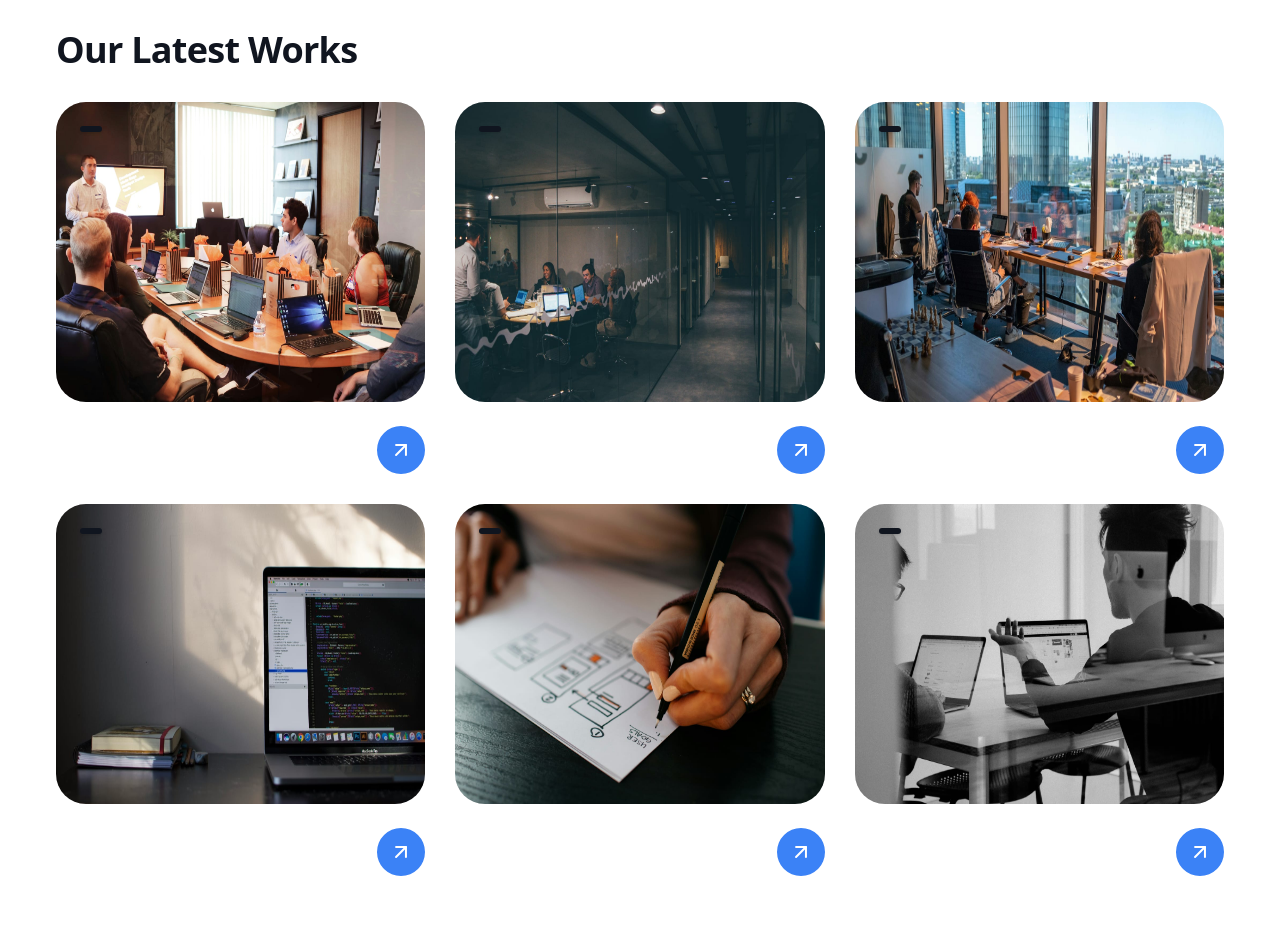
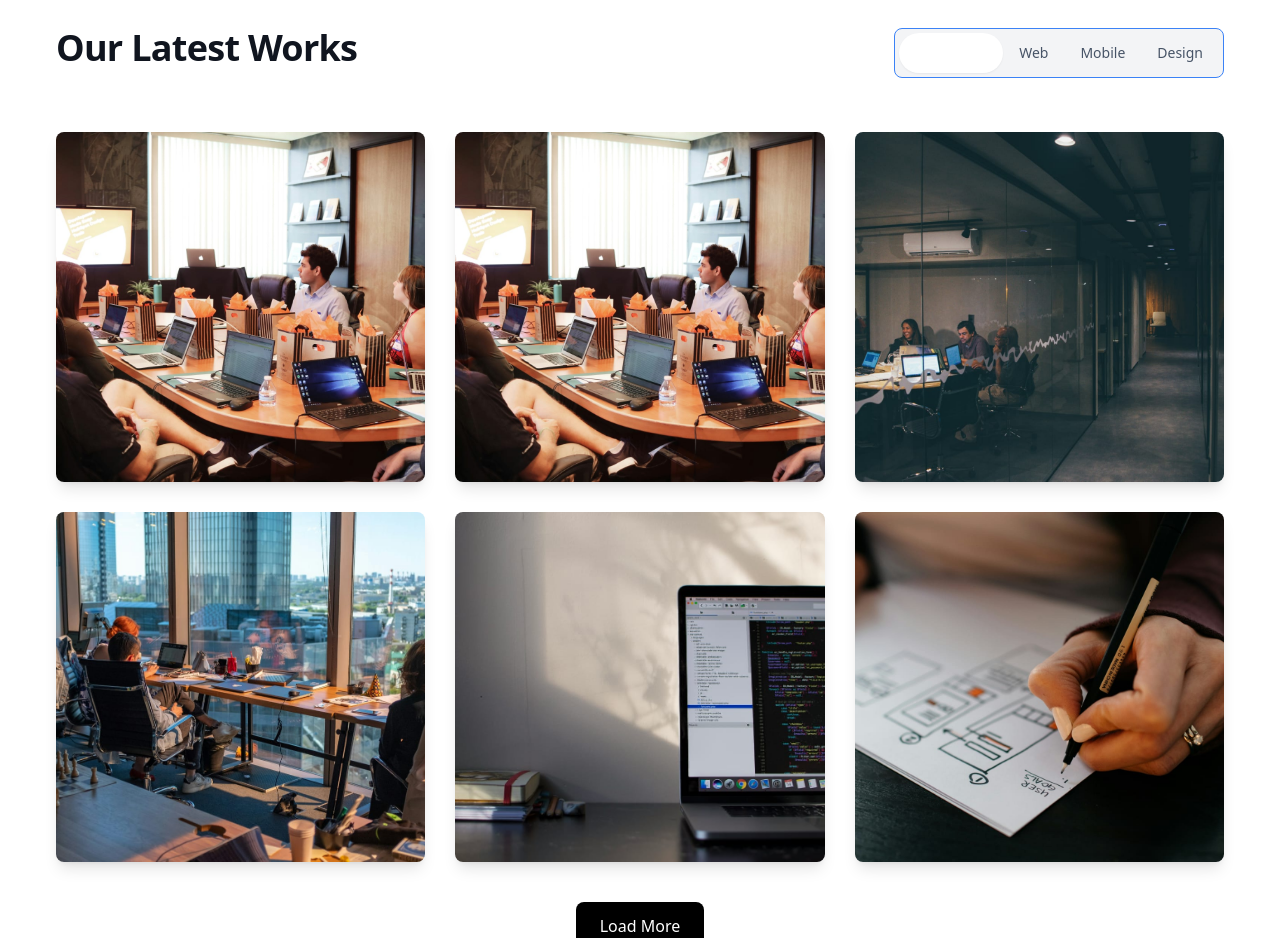
Before and after one commit to tanzil8/Softwarehouse-Websit, a Next.js app: page / in a window 1280 px wide. Shown: the part 1420-2358 px from the top of the page. Built offline with nearby package versions, Linux system fonts and the light colour scheme.

Commit message:
90% portfolio comp

```diff
--- a/components/Contact2.jsx
+++ b/components/Contact2.jsx
@@ -2,7 +2,7 @@ import React, { useState, useEffect } from "react";
 import { useForm, ValidationError } from "@formspree/react";
 import AnimatedText from "./AnimatedText";
 import Image from "next/image";
-import { FaCheckCircle, FaPhone, FaEnvelope, FaMapMarkerAlt } from "react-icons/fa";
+import { FaCheckCircle, FaPhone, FaEnvelope, FaMapMarkerAlt, FaVoicemail } from "react-icons/fa";
 import Header from './Header';
 import Footer from './Footer';
 
@@ -62,40 +62,40 @@ const Contact2 = () => {
             {/* Address Section */}
            <div className="flex flex-col md:flex-row gap-8 mb-16">
                          <div className="flex-1 bg-gray-100 p-8 rounded-lg text-gray-800 shadow-md">
-                           <h3 className="text-xl font-bold mb-6 text-[#4b909f]">HEAD OFFICE</h3>
+                           <h3 className="text-xl font-bold mb-6 text-[#4b909f]">My info</h3>
                            <div className="space-y-4">
                              <div className="flex gap-4">
                                <FaMapMarkerAlt className="text-[#4b909f] mt-1 flex-shrink-0" />
-                               <p>Gulshan e iqbal</p>
+                               <p>Orangi town karachi</p>
                              </div>
                              <div className="flex gap-4">
                                <FaPhone className="text-[#4b909f] mt-1 flex-shrink-0" />
                                <div>
 
-                                 <p>Mobile:+(92) 3132662793</p>
+                                 <p>Mobile:+(92) 3701249772</p>
                                </div>
                              </div>
                              <div className="flex gap-4">
                                <FaEnvelope className="text-[#4b909f] mt-1 flex-shrink-0" />
-                               <p>umerkhan8028@gmail.com</p>
+                               <p>khantanzil383@gmail.com</p>
                              </div>
                            </div>
                          </div>
 
               <div className="flex-1 bg-gray-100 p-8 rounded-lg text-gray-800 shadow-md">
-                <h3 className="text-xl font-bold mb-6 text-[#4b909f]">BRANCH OFFICES</h3>
+                <h3 className="text-xl font-bold mb-6 text-[#4b909f]">Another info</h3>
                 <div className="space-y-4">
                   <div className="flex gap-4">
                     <FaMapMarkerAlt className="text-[#4b909f] mt-1 flex-shrink-0" />
                     <div>
-                      <p className="font-medium mb-2">Gulshan e iqbal</p>
+                      <p className="font-medium mb-2">Orangi town Iqbal market</p>
                       <p></p>
                     </div>
                   </div>
                   <div className="flex gap-4">
-                    <FaMapMarkerAlt className="text-[#4b909f] mt-1 flex-shrink-0" />
+                    <FaEnvelope className="text-[#4b909f] mt-1 flex-shrink-0" />
                     <div>
-                      <p className="font-medium mb-2">Hyderi</p>
+                      <p className="font-medium mb-2">tanzilk756@gmail.com</p>
                       <p></p>
                     </div>
                   </div>
--- a/components/Hero.jsx
+++ b/components/Hero.jsx
@@ -50,9 +50,9 @@ const Hero = () => {
 
         {/* Image */}
         <div className="hidden xl:flex w-[55vw] h-[800px] absolute top-0 right-0 bg-[#4b909f]">
-          <div className="absolute w-[650px] h-[582px] mb-24 bottom-1 z-40 left-[6.5vw]">
+          <div className="absolute w-[650px] h-[582px] mb-52 bottom-1 z-40 left-[6.5vw]">
             <Image
-              src="/assets/contact/img1.jpg"
+              src="/assets/contact/img27.png"
               fill
               quality="100"
               priority
@@ -67,12 +67,7 @@ const Hero = () => {
             data-scroll
             data-scroll-speed="0.05"
           >
-            <Image
-              src="/asset/hero/arrow.svg"
-              width={160}
-              height={160}
-              alt="Arrow pointing to content"
-            />
+
           </div>
 
           {/* Shape 1 */}
--- a/components/Socials.jsx
+++ b/components/Socials.jsx
@@ -1,23 +1,23 @@
 import Link from "next/link";
-import {FaFacebookF, FaTwitter, FaLinkedin, FaFacebook, FaTiktok} from 'react-icons/fa'
+import {FaFacebookF, FaTwitter, FaLinkedin, FaFacebook, FaTiktok, FaGithub} from 'react-icons/fa'
 import {RiInstagramFill} from 'react-icons/ri'
 
 const socials =[
     {
         icon: <RiInstagramFill />,
-        path: "https://www.instagram.com/mrdevelopper63"
+        path: "https://www.instagram.com/luvvv_tanzil?igsh=MTFkaXk4bTNqbGg2"
     },
     {
         icon: <FaFacebookF />,
-        path: "https://www.facebook.com/mr.developper.2025"
+        path: "https://www.linkedin.com/in/tanzil-khan-4630b8319/"
     },
     {
-        icon: <FaTiktok />,
-        path: "https://tiktok.com/@omer52223"
+        icon: <FaGithub />,
+        path: "https://github.com/tanzil8"
     },
     {
         icon: <FaLinkedin />,
-        path: "https://www.linkedin.com/in/omer6662"
+        path: "https://www.linkedin.com/in/tanzil-khan-4630b8319/"
     },
 ]
 
--- a/components/Work/Work.jsx
+++ b/components/Work/Work.jsx
@@ -1,98 +1,179 @@
-import { useState } from "react";
-import { motion, AnimatePresence } from "framer-motion";
-import { Tabs, TabsContent, TabsList, TabsTrigger } from "@/components/ui/tabs";
-import AnimatedText from "../AnimatedText";
-import WorkItem from "./WorkItem";
-import Footer from "../Footer";
-import Header from "../Header";
+"use client"
 
-// Sample data for projects for various categories
+import { useState } from "react"
+import { motion, AnimatePresence } from "framer-motion"
+import { Tabs, TabsContent, TabsList, TabsTrigger } from "@/components/ui/tabs"
+import { ExternalLink } from "lucide-react"
+
+// AnimatedText Component
+const AnimatedText = ({ text, textStyles }) => {
+  return (
+    <motion.h2
+      initial={{ opacity: 0, y: 20 }}
+      animate={{ opacity: 1, y: 0 }}
+      transition={{ duration: 0.5 }}
+      className={`text-3xl md:text-4xl font-bold ${textStyles}`}
+    >
+      {text}
+    </motion.h2>
+  )
+}
+
+// WorkItem Component
+const WorkItem = ({ href, category, img, title, description, onProjectClick }) => {
+  return (
+    <motion.div
+      className="group relative overflow-hidden rounded-lg shadow-lg h-[350px]"
+      whileHover={{ y: -5 }}
+      transition={{ duration: 0.3 }}
+    >
+      <div className="absolute inset-0 bg-black bg-opacity-0 group-hover:bg-opacity-70 transition-all duration-300 z-10"></div>
+
+      <img
+        src={img || "/placeholder.svg"}
+        alt={title}
+        className="w-full h-full object-cover transition-transform duration-500 group-hover:scale-110"
+      />
+
+      <div className="absolute inset-0 flex flex-col justify-center items-center opacity-0 group-hover:opacity-100 transition-opacity duration-300 z-20 p-6 text-center">
+        <h3 className="text-white text-xl font-bold mb-2">{title}</h3>
+        <p className="text-white text-sm mb-4 line-clamp-3">{description}</p>
+        <span className="bg-white/20 text-white text-xs px-3 py-1 rounded-full mb-4">{category}</span>
+
+        <div className="flex space-x-3">
+          <button
+            onClick={onProjectClick}
+            className="bg-white text-black px-4 py-2 rounded hover:bg-gray-200 transition-colors text-sm font-medium"
+          >
+            View Details
+          </button>
+
+          <a
+            href={href}
+            target="_blank"
+            rel="noopener noreferrer"
+            className="bg-black text-white border border-white px-4 py-2 rounded hover:bg-white hover:text-black transition-colors text-sm font-medium flex items-center"
+            onClick={(e) => e.stopPropagation()}
+          >
+            Visit <ExternalLink className="ml-1 h-3 w-3" />
+          </a>
+        </div>
+      </div>
+    </motion.div>
+  )
+}
+
+// Enhanced data for projects with proper categories, titles, descriptions and links
 const data = [
   {
-    href: "",
-    category: "",
+    href: "https://project1.com",
+    category: "web",
     img: "/assets/donation/img1.jpg",
-    title: "",
+    title: "E-Commerce Website",
+    description: "A modern e-commerce platform with advanced filtering and payment integration.",
   },
   {
-    href: "",
-    category: "",
-    img: "/assets/donation/img2.jpg",
-    title: "",
+    href: "https://project1.com",
+    category: "web",
+    img: "/assets/donation/img1.jpg",
+    title: "E-Commerce Website",
+    description: "A modern e-commerce platform with advanced filtering and payment integration.",
   },
   {
-    href: "",
-    category: "",
-    img: "/assets/donation/img3.jpg",
-    title: "",
+    href: "https://project2.com",
+    category: "mobile",
+    img: "/assets/donation/img2.jpg",
+    title: "Mobile App UI",
+    description: "User interface design for a fitness tracking mobile application.",
   },
   {
-    href: "",
-    category: "",
-    img: "/assets/donation/img7.jpg",
-    title: "",
+    href: "https://project3.com",
+    category: "design",
+    img: "/assets/donation/img3.jpg",
+    title: "Brand Identity",
+    description: "Complete brand identity design including logo, color palette, and guidelines.",
   },
   {
-    href: "",
-    category: "",
-    img: "/assets/donation/img5.jpg",
-    title: "",
+    href: "https://project4.com",
+    category: "web",
+    img: "/assets/donation/img7.jpg",
+    title: "Portfolio Website",
+    description: "Responsive portfolio website for a professional photographer.",
   },
   {
-    href: "",
-    category: "",
+    href: "https://project5.com",
+    category: "design",
+    img: "/assets/donation/img5.jpg",
+    title: "Product Packaging",
+    description: "Creative packaging design for an organic food product line.",
+  },
+  {
+    href: "https://project6.com",
+    category: "mobile",
     img: "/assets/donation/img8.jpg",
-    title: "",
+    title: "Mobile Game UI",
+    description: "User interface and experience design for a mobile puzzle game.",
   },
+]
 
-
-];
-
+// Main Work Component
 const Work = () => {
-  const uniqueCategories = Array.from(
-    new Set(data.map((item) => item.category))
-  );
+  const uniqueCategories = Array.from(new Set(data.map((item) => item.category)))
 
   const tabData = [
-    { category: "all" },
-    ...uniqueCategories.map((category) => ({ category })),
-  ];
+    { category: "all", label: "All Projects" },
+    ...uniqueCategories.map((category) => ({
+      category,
+      label: category.charAt(0).toUpperCase() + category.slice(1),
+    })),
+  ]
 
-  const [tabValue, setTabValue] = useState("all");
-  const [visibleItems, setVisibleItems] = useState(6);
-  const [isModalOpen, setIsModalOpen] = useState(false);
-  const [selectedImage, setSelectedImage] = useState("");
+  const [tabValue, setTabValue] = useState("all")
+  const [visibleItems, setVisibleItems] = useState(6)
+  const [isModalOpen, setIsModalOpen] = useState(false)
+  const [selectedProject, setSelectedProject] = useState(null)
 
-  const filterWork =
-    tabValue === "all"
-      ? data.filter((item) => item.category !== "all")
-      : data.filter((item) => item.category === tabValue);
+  const filterWork = tabValue === "all" ? data : data.filter((item) => item.category === tabValue)
 
   const loadMoreItems = () => {
-    setVisibleItems((prev) => prev + 2);
-  };
+    setVisibleItems((prev) => prev + 3)
+  }
 
-  const handleImageClick = (img) => {
-    setSelectedImage(img);
-    setIsModalOpen(true);
-  };
+  const handleProjectClick = (project) => {
+    setSelectedProject(project)
+    setIsModalOpen(true)
+  }
 
   const closeModal = () => {
-    setIsModalOpen(false);
-  };
+    setIsModalOpen(false)
+  }
+
+  const handleTabChange = (value) => {
+    setTabValue(value)
+    setVisibleItems(6) // Reset visible items when changing tabs
+  }
 
   return (
     <div className="flex min-h-screen flex-col">
-
-      <main className="mt-32 flex-grow ">
+      <main className="mt-32 flex-grow">
         <section className="container mx-auto px-4 py-16" id="work">
-          <Tabs defaultValue="all" className="w-full flex flex-col">
+          <Tabs value={tabValue} onValueChange={handleTabChange} className="w-full flex flex-col">
             <div className="flex flex-col xl:flex-row items-center xl:items-start xl:justify-between mb-[30px]">
               <AnimatedText text="Our Latest Works" textStyles="h2 mb-[30px] xl:mb-0" />
-
+              <TabsList className="bg-gray-100 p-1 rounded-lg">
+                {tabData.map((tab) => (
+                  <TabsTrigger
+                    key={tab.category}
+                    value={tab.category}
+                    className="px-4 py-2 data-[state=active]:bg-white data-[state=active]:shadow-sm"
+                  >
+                    {tab.label}
+                  </TabsTrigger>
+                ))}
+              </TabsList>
             </div>
 
-
+            <TabsContent value={tabValue} className="mt-6">
               <div className="grid grid-cols-1 lg:grid-cols-3 gap-[30px]">
                 <AnimatePresence>
                   {filterWork.slice(0, visibleItems).map((item, index) => (
@@ -100,43 +181,73 @@ const Work = () => {
                       key={index}
                       initial={{ opacity: 0, y: 20 }}
                       animate={{ opacity: 1, y: 0 }}
-                      transition={{ duration: 0.3 }}
+                      exit={{ opacity: 0, y: -20 }}
+                      transition={{ duration: 0.3, delay: index * 0.1 }}
                     >
-                      <WorkItem {...item} onImageClick={handleImageClick} />
+                      <WorkItem {...item} onProjectClick={() => handleProjectClick(item)} />
                     </motion.div>
                   ))}
                 </AnimatePresence>
               </div>
 
-
-
+              {visibleItems < filterWork.length && (
+                <div className="flex justify-center mt-10">
+                  <button
+                    onClick={loadMoreItems}
+                    className="bg-black text-white px-6 py-3 rounded-lg hover:bg-gray-800 transition-colors"
+                  >
+                    Load More
+                  </button>
+                </div>
+              )}
+            </TabsContent>
           </Tabs>
         </section>
 
-        {isModalOpen && (
+        {isModalOpen && selectedProject && (
           <div
-            className="fixed inset-0 z-50 bg-black bg-opacity-75 flex justify-center items-center"
+            className="fixed inset-0 z-50 bg-black bg-opacity-75 flex justify-center items-center p-4"
             onClick={closeModal}
           >
-            <div className="relative">
-              <img
-                src={selectedImage}
-                alt="Selected"
-                className="max-w-full max-h-screen"
-              />
-              <button
-                className="absolute top-4 right-4 text-white text-3xl"
-                onClick={closeModal}
-              >
+            <div
+              className="relative bg-white rounded-lg max-w-4xl w-full overflow-hidden"
+              onClick={(e) => e.stopPropagation()}
+            >
+              <div className="flex flex-col md:flex-row">
+                <div className="md:w-1/2">
+                  <img
+                    src={selectedProject.img || "/placeholder.svg"}
+                    alt={selectedProject.title}
+                    className="w-full h-full object-cover"
+                  />
+                </div>
+                <div className="md:w-1/2 p-6">
+                  <h3 className="text-2xl font-bold mb-2">{selectedProject.title}</h3>
+                  <p className="text-gray-600 mb-4">{selectedProject.description}</p>
+                  <div className="mb-4">
+                    <span className="inline-block bg-gray-200 rounded-full px-3 py-1 text-sm font-semibold text-gray-700 mr-2">
+                      {selectedProject.category}
+                    </span>
+                  </div>
+                  <a
+                    href={selectedProject.href}
+                    target="_blank"
+                    rel="noopener noreferrer"
+                    className="inline-flex items-center bg-black text-white px-4 py-2 rounded hover:bg-gray-800 transition-colors"
+                  >
+                    Visit Project <ExternalLink className="ml-2 h-4 w-4" />
+                  </a>
+                </div>
+              </div>
+              <button className="absolute top-4 right-4 text-gray-800 hover:text-black text-3xl" onClick={closeModal}>
                 &times;
               </button>
             </div>
           </div>
         )}
       </main>
+    </div>
+  )
+}
 
-    </div>
-  );
-};
-
-export default Work;
+export default Work
```
Also changed, not shown: public/assets/contact/img27.png (added).
